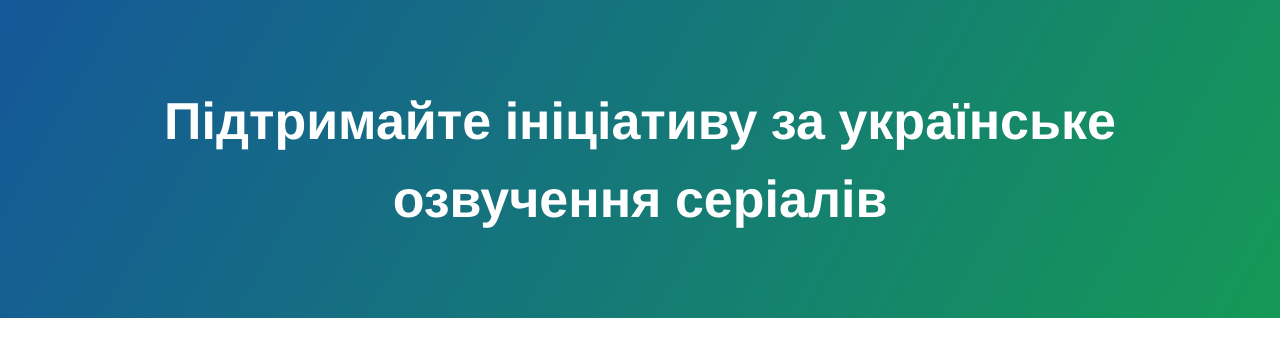
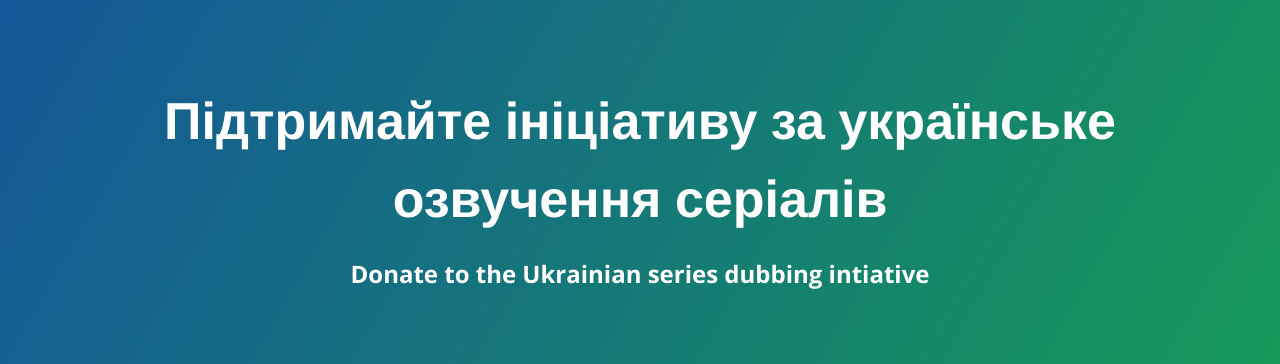
Before and after one commit to studia/series-dubbing, a plain HTML site: page index.html in a window 1280 px wide. Shown: the top 364 px of the page. Drawn offline with nearby package versions, Linux system fonts and the light colour scheme.

Commit message:
Update index.html

```diff
--- a/index.html
+++ b/index.html
@@ -15,6 +15,7 @@
 <body>
     <section class="page-header">
         <h1 class="project-name">Підтримайте ініціативу за українське озвучення серіалів</h1>
+        <h2>Donate to the Ukrainian series dubbing intiative</h2>
     </section>
 
     <section class="main-content">
```
